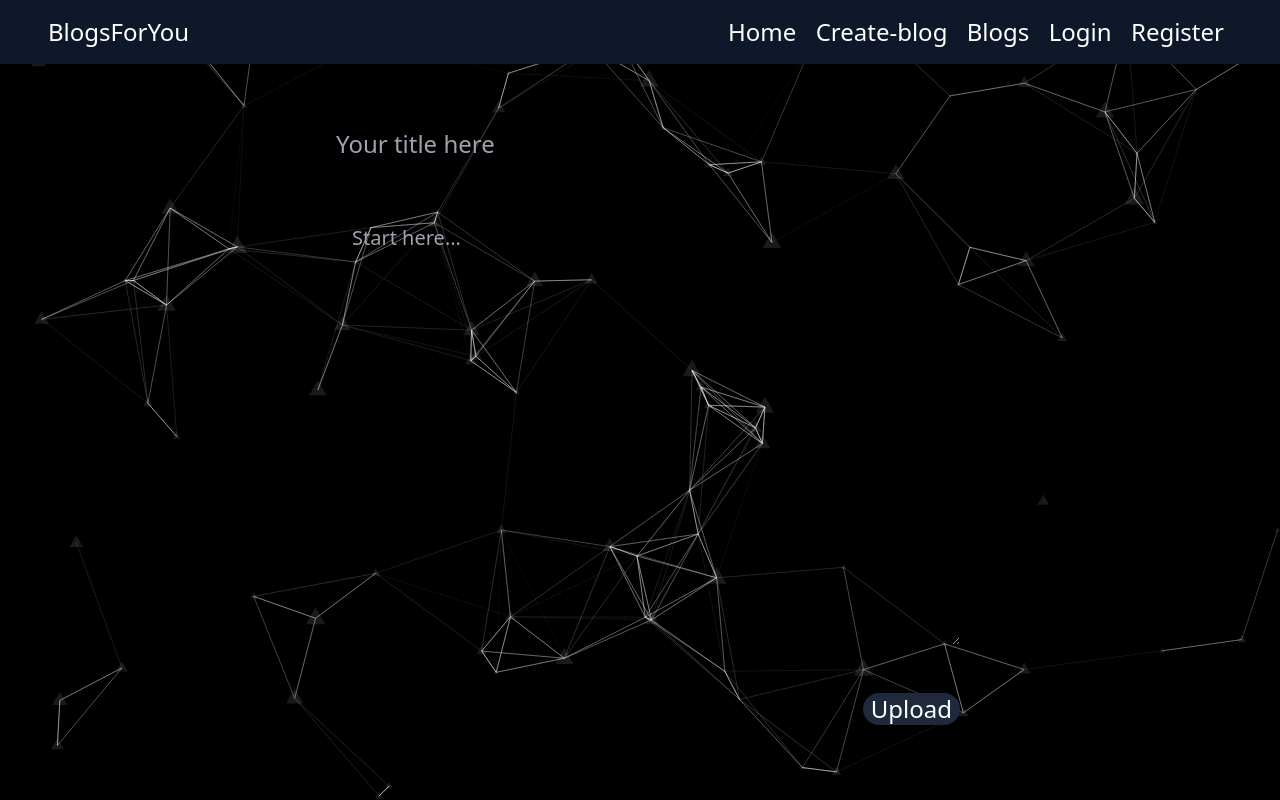
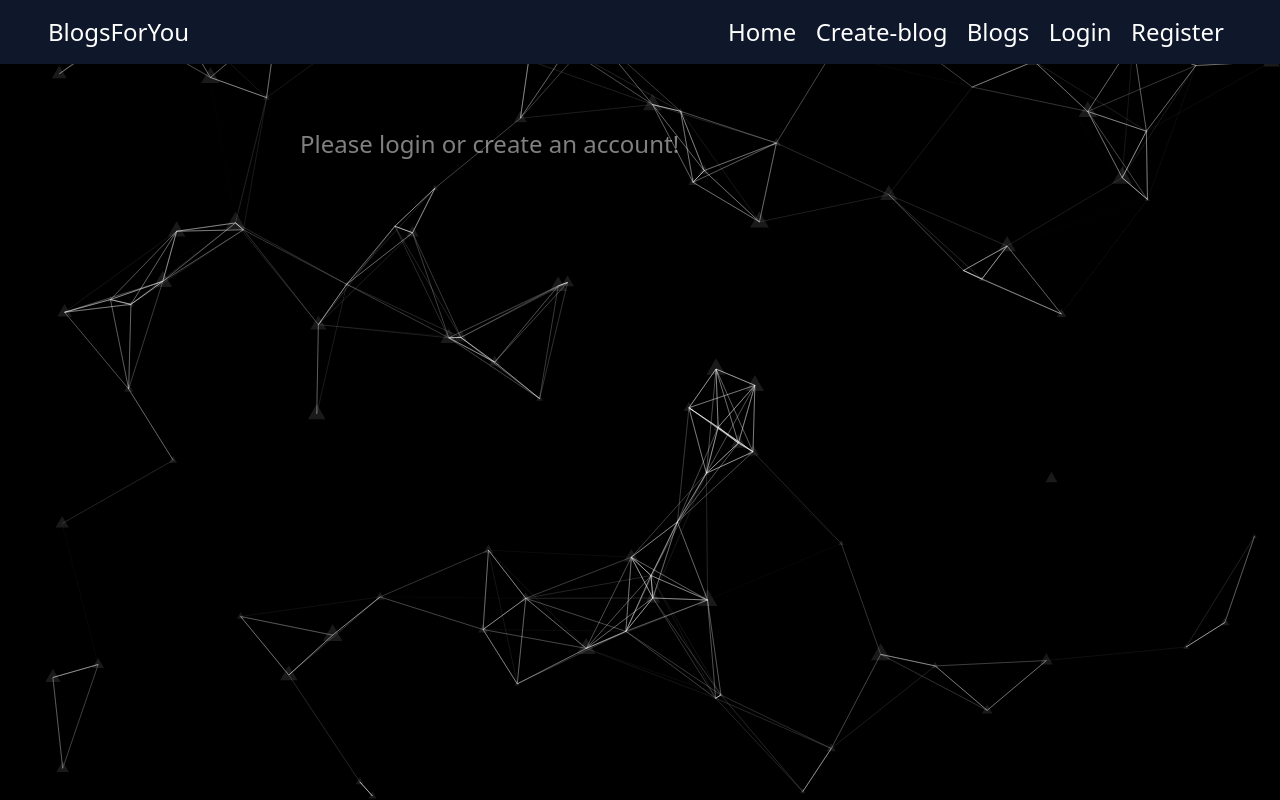
Before and after one commit to alimoid14/BlogsForYou-frontend, a Next.js app: page /create in a window 1280 px wide. Built offline with nearby package versions, Linux system fonts and the light colour scheme; no server answers.

Commit message:
Add authentication to create a blog

```diff
--- a/app/blogs/page.tsx
+++ b/app/blogs/page.tsx
@@ -23,10 +23,10 @@ export default function RenderBlogs() {
   useEffect(() => {
     const fetchData = async () => {
       const userData = await getUser();
-      setUserName(userData.username);
 
       if (userData !== "") {
-        Axios.get("http://localhost:3001/getBlogs")
+        setUserName(userData.username);
+        Axios.get("http://localhost:3001/getBlogs", { withCredentials: true })
           .then((response) => {
             setBlogList(response.data);
           })
--- a/app/create/page.tsx
+++ b/app/create/page.tsx
@@ -9,11 +9,30 @@ type blogType = {
   content: string;
 };
 
+async function getUser() {
+  const userResponse = await Axios.get("http://localhost:3001/getUser", {
+    responseType: "json",
+    withCredentials: true,
+  });
+  console.log(userResponse.data);
+  return userResponse.data; // Return user data, not the entire response
+}
+
 export default function CreateBlog() {
   const [blog, setBlog] = useState({
     title: "",
     content: "",
   });
+  const [userName, setUserName] = useState("");
+  useEffect(() => {
+    const fetchData = async () => {
+      const userData = await getUser();
+      if (userData !== "") setUserName(userData.username);
+      console.log(userName);
+    };
+
+    fetchData();
+  }, [userName]); // Empty dependency array to fetch data only on mount
 
   const handleChange = function (
     e: React.FormEvent<HTMLTextAreaElement | HTMLInputElement>
@@ -35,7 +54,9 @@ export default function CreateBlog() {
     }
 
     //const blogEntry = blog;
-    Axios.post("http://localhost:3001/createBlog", blog);
+    Axios.post("http://localhost:3001/createBlog", blog, {
+      withCredentials: true,
+    });
     //const blogText = blog;
     //console.log(blogText);
 
@@ -44,8 +65,9 @@ export default function CreateBlog() {
   };
 
   return (
-    <main className="main-height flex flex-col items-center text-2xl">
+    <main className="main-height flex justify-center w-screen text-2xl">
       <ParticlesBg />
+      {userName !== "" ? (
         <form
           className="h-5/6 w-5/6 md:w-[640px] flex flex-col mt-12 justify-center  text-white text-opacity-50"
           action=""
@@ -74,6 +96,12 @@ export default function CreateBlog() {
             Upload
           </button>
         </form>
+      ) : (
+        <div className="text-2xl text-white text-opacity-50 w-2/3 mt-16 lg:w-[680px]">
+          Please <a href="login">login </a>or
+          <a href="register"> create an account</a>!
+        </div>
+      )}
     </main>
   );
 }
```
Lines whose indentation alone changed are shown as unchanged.
